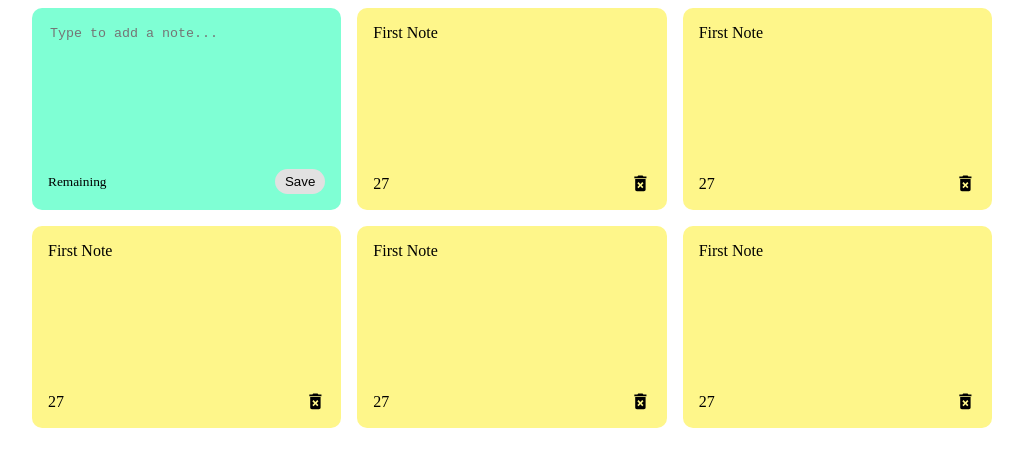
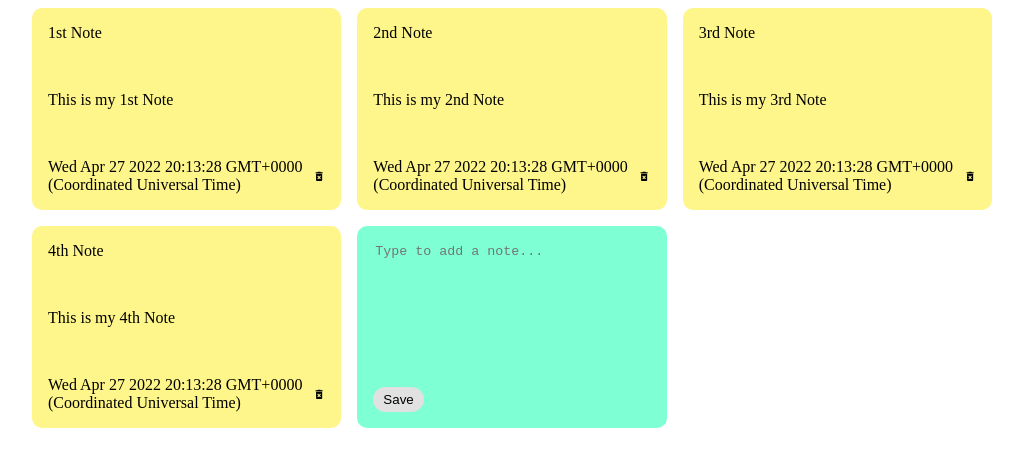
Before and after one commit to SameedUllah/notes-app, a React (Create React App) app in the folder client/: page / in a window 1280 px wide. Shown: the top 466 px of the page, without its empty margins (128-1151 px from the left). Built offline with nearby package versions, Linux system fonts and the light colour scheme.

Commit message:
Created interface for Note Used .map to display dynamic data

```diff
--- a/client/package.json
+++ b/client/package.json
@@ -40,8 +40,5 @@
       "last 1 firefox version",
       "last 1 safari version"
     ]
-  },
-  "devDependencies": {
-    "nodemon": "^2.0.15"
   }
 }
--- a/client/src/App.tsx
+++ b/client/src/App.tsx
@@ -1,11 +1,36 @@
-import React from "react";
-
-import NotesList from "./components/NotesList";
+import { Note } from "./components/Note";
+import { NotesList } from "./components/NotesList";
 
 const App = () => {
+  const notes = [
+    {
+      id: Math.random(),
+      title: "1st Note",
+      text: "This is my 1st Note",
+      date: new Date(),
+    },
+    {
+      id: Math.random(),
+      title: "2nd Note",
+      text: "This is my 2nd Note",
+      date: new Date(),
+    },
+    {
+      id: Math.random(),
+      title: "3rd Note",
+      text: "This is my 3rd Note",
+      date: new Date(),
+    },
+    {
+      id: Math.random(),
+      title: "4th Note",
+      text: "This is my 4th Note",
+      date: new Date(),
+    },
+  ];
   return (
     <div className="container">
-      <NotesList />
+      <NotesList notes={notes} />
     </div>
   );
 };
--- a/client/src/components/AddNote.tsx
+++ b/client/src/components/AddNote.tsx
@@ -1,4 +1,4 @@
-const AddNote = () => {
+export const AddNote = () => {
   return (
     <div className="note new">
       <textarea
@@ -7,11 +7,8 @@ const AddNote = () => {
         placeholder="Type to add a note..."
       ></textarea>
       <div className="note-footer">
-        <small>Remaining</small>
         <button className="save">Save</button>
       </div>
     </div>
   );
 };
-
-export default AddNote;
--- a/client/src/components/Note.tsx
+++ b/client/src/components/Note.tsx
@@ -1,16 +1,34 @@
 import { MdDeleteForever } from "react-icons/md";
 
-const Note = () => {
-  var date = new Date().getDate();
+interface NoteProps {
+  id: number;
+  title: string;
+  text: string;
+  date: string;
+  handleDeleteNote: (id: number) => number;
+}
+
+export const Note = ({
+  id,
+  title,
+  text,
+  date,
+  handleDeleteNote,
+}: NoteProps) => {
+  const dateStr = new Date(date).toString();
+
   return (
     <div className="note">
-      <span>First Note</span>
+      <span>{title}</span>
+      <span>{text}</span>
       <div className="note-footer">
-        {date}
-        <MdDeleteForever className="delete-icon" size="1.3em" />
+        {dateStr}
+        <MdDeleteForever
+          onClick={() => handleDeleteNote(id)}
+          className="delete-icon"
+          size="1.3em"
+        />
       </div>
     </div>
   );
 };
-
-export default Note;
--- a/client/src/components/NotesList.tsx
+++ b/client/src/components/NotesList.tsx
@@ -1,19 +1,22 @@
-import AddNote from "./AddNote";
-import Note from "./Note";
-import Search from "./Search";
+import { AddNote } from "./AddNote";
+import { Note } from "./Note";
 
-const notesList = () => {
+export const NotesList = ({ notes, handleDeleteNote }: any) => {
   return (
     <div className="notes-list">
-      {/* <Search /> */}
+      {notes.map(
+        (note: { id: number; title: string; text: string; date: string }) => (
+          <Note
+            key={note.id}
+            id={note.id}
+            title={note.title}
+            text={note.text}
+            date={note.date}
+            handleDeleteNote={handleDeleteNote}
+          />
+        )
+      )}
       <AddNote />
-      <Note />
-      <Note />
-      <Note />
-      <Note />
-      <Note />
     </div>
   );
 };
-
-export default notesList;
```
Also changed, not shown: 1 other file (tests, documents, lock files or other folders).
